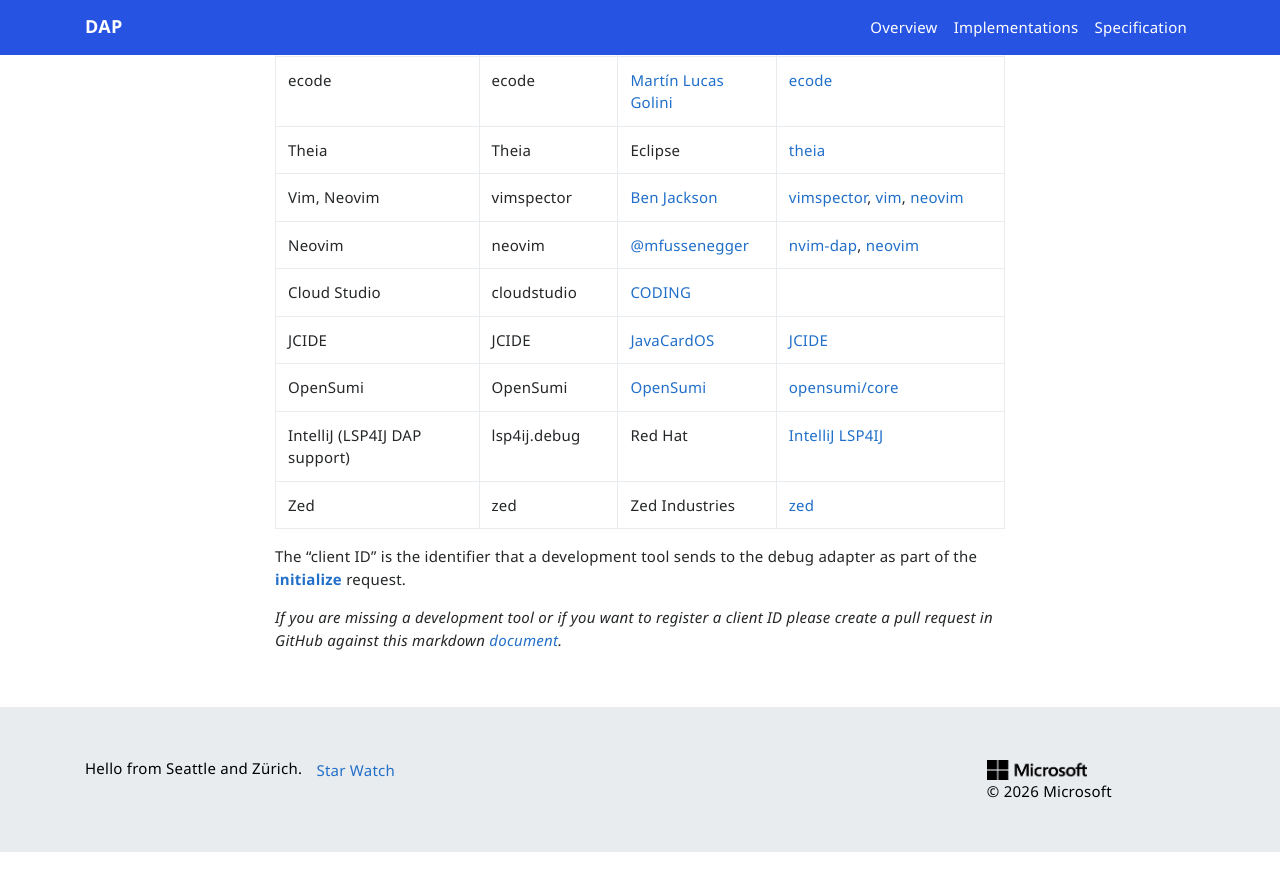
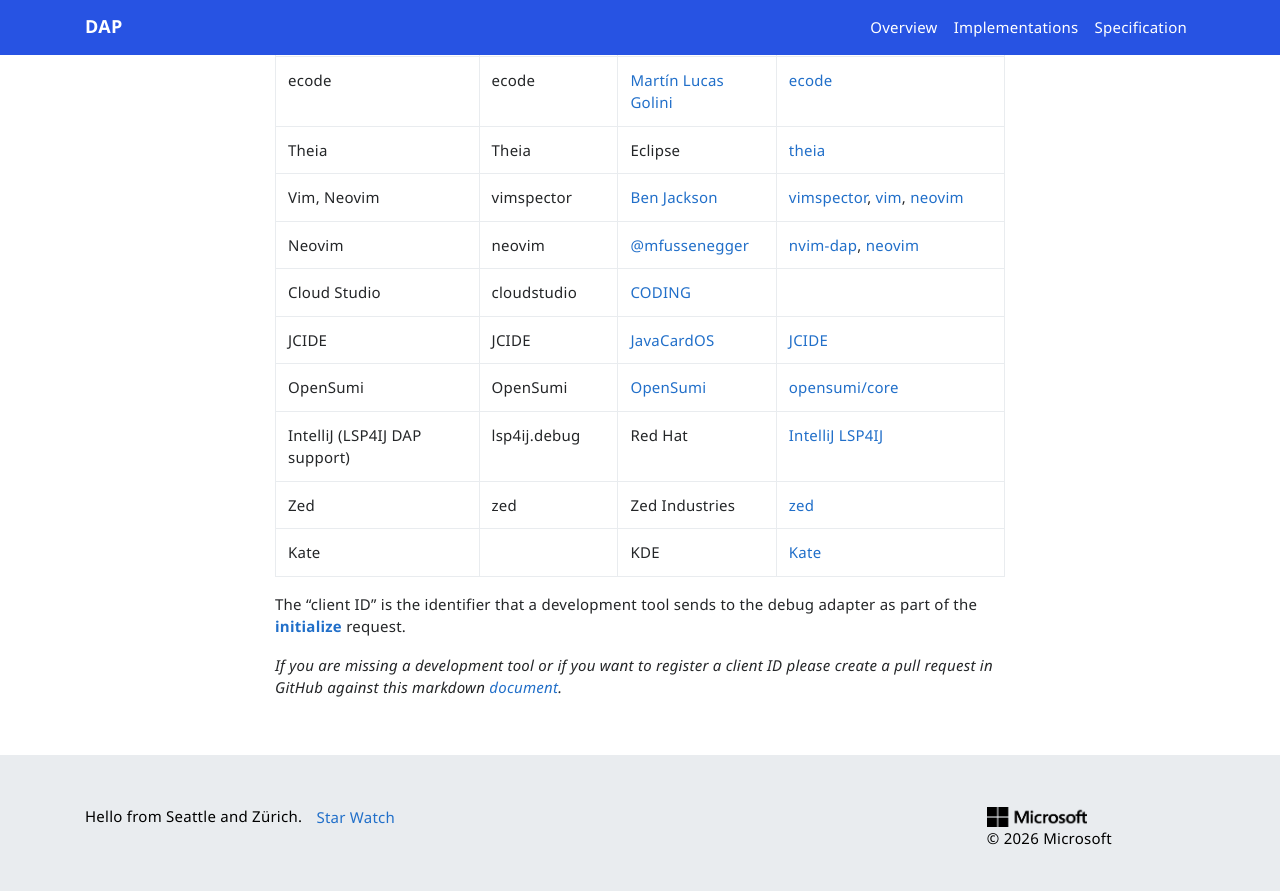
Before and after one commit to microsoft/debug-adapter-protocol, a Jekyll site: the page built from _implementors/tools.md, in a window 1280 px wide and 900 px high, scrolled down 610 px. Shown: the top 891 px of the window. Built offline with Jekyll 4.4.1, drawn with Linux system fonts in a browser that asks for light colours; nearby versions of some CDN libraries; comment, search, counter and statistics services are not loaded; before the commit the page ends 1462 px from its top, so only the background shows below that.

Commit message:
add Kate to implementors list (#589)

```diff
--- a/_implementors/tools.md
+++ b/_implementors/tools.md
@@ -25,6 +25,7 @@
 | OpenSumi                      | OpenSumi     | [OpenSumi](https://github.com/opensumi)   | [opensumi/core](https://github.com/opensumi/core)
 | IntelliJ (LSP4IJ DAP support) | lsp4ij.debug | Red Hat    | [IntelliJ LSP4IJ](https://github.com/redhat-developer/lsp4ij/blob/main/docs/dap/UserGuide.md) |
 | Zed                           | zed          | Zed Industries | [zed](https://github.com/zed-industries/zed) |
+| Kate                          |              | KDE        | [Kate](https://invent.kde.org/utilities/kate) |
 {: .table .table-bordered .table-responsive}
 
 The "client ID" is the identifier that a development tool sends to the debug adapter as part of the [**initialize**](../../specification#Requests_Initialize) request.
```
